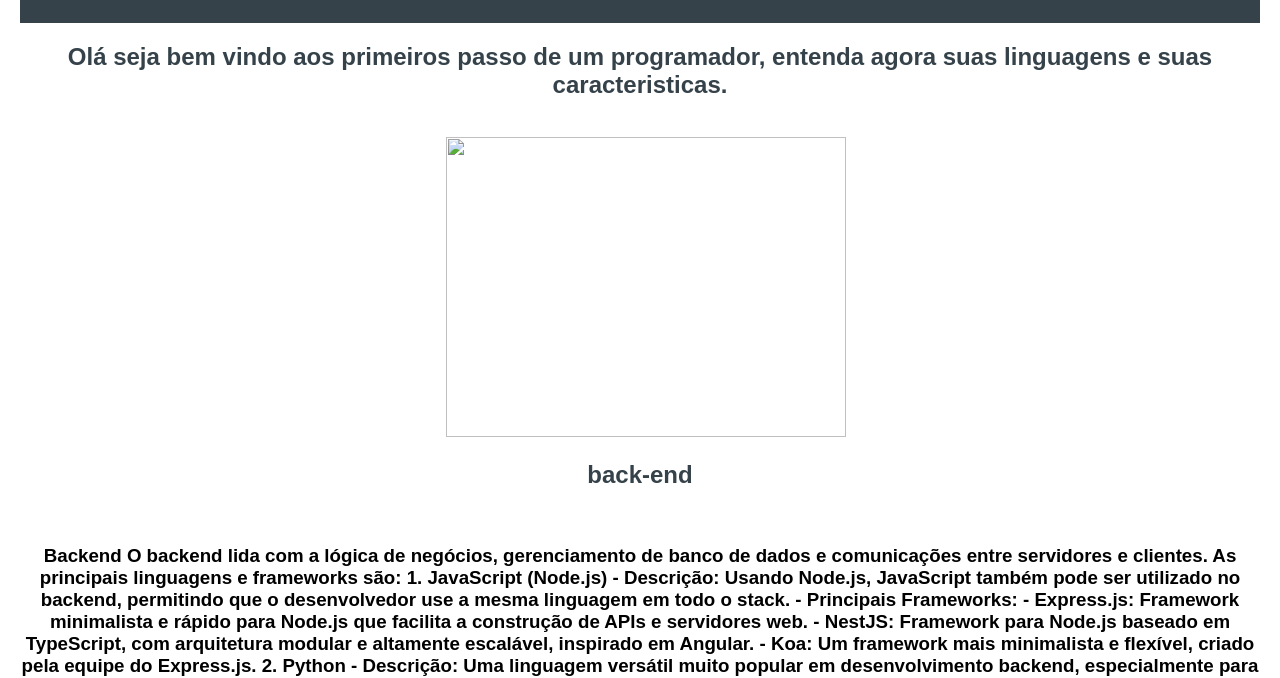
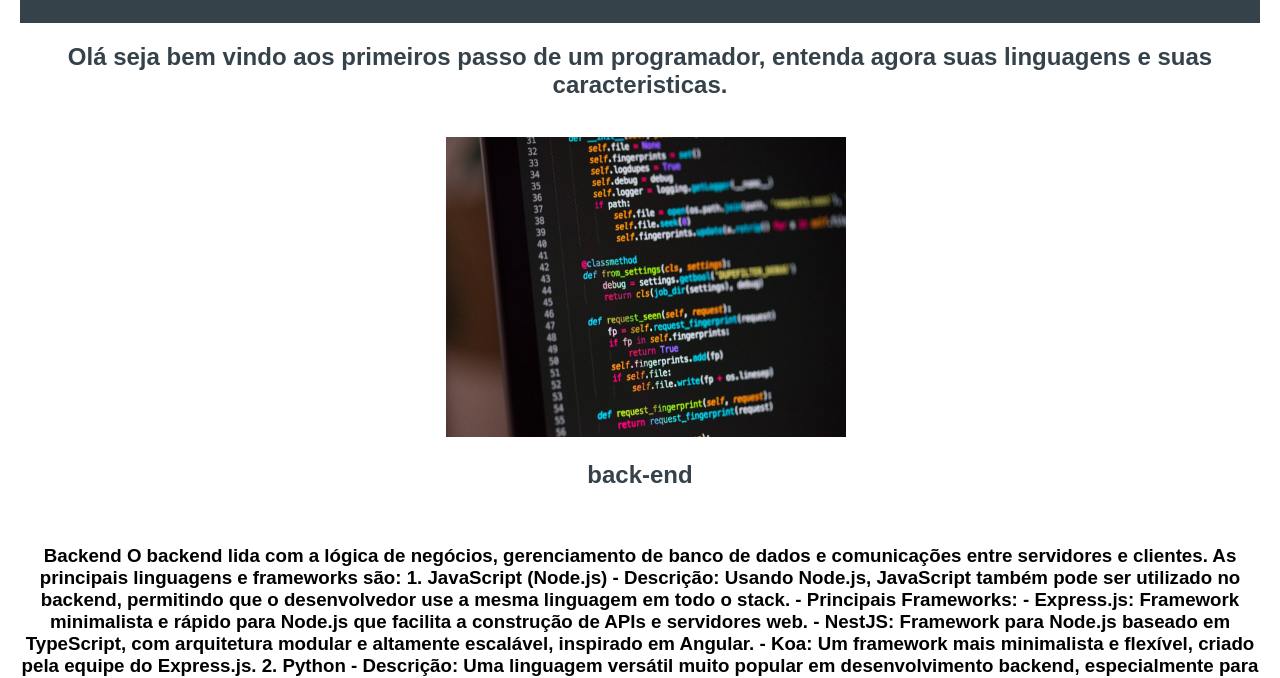
Before and after one commit to katanadafoice/atv-28-recupera-o, a plain HTML site: page back-end.html in a window 1280 px wide. Shown: the part 131-809 px from the top of the page. Drawn offline with Linux system fonts and the light colour scheme.

Commit message:
Update back-end.html

```diff
--- a/back-end.html
+++ b/back-end.html
@@ -23,7 +23,7 @@
     <br>
 
     <div class="imagem">
-        <img src="IMMAGINE-1.jpg" alt="" width="400" height="300">
+        <img src="img/IMMAGINE-1.jpg" alt="" width="400" height="300">
     </div>
 
     <h2>back-end</h2>
```
